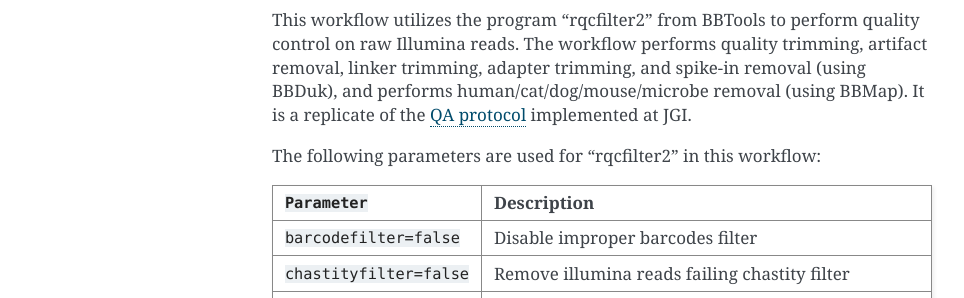
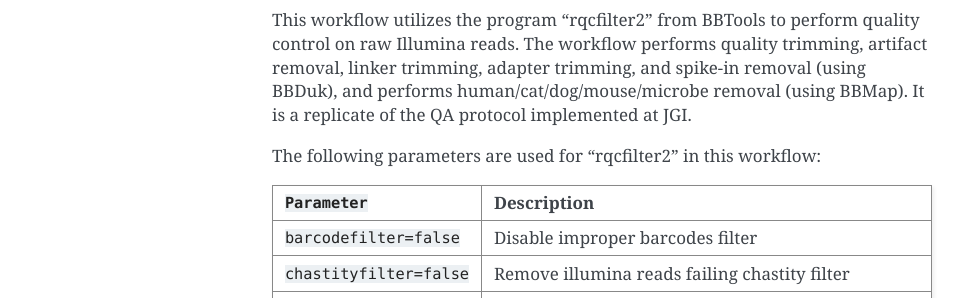
Before and after one commit to microbiomedata/metaT_ReadsQC, a Sphinx documentation site: the page built from docs/index.rst, in a window 1280 px wide and 900 px high, scrolled down 361 px. Shown: the part 252-550 px from the top of the window, without its empty margins (148-1112 px from the left). Built offline with Sphinx 7.4.7, drawn with Linux system fonts in a browser that asks for light colours; part of the change alters nothing that is shown.

```diff
--- a/docs/index.rst
+++ b/docs/index.rst
@@ -16,7 +16,7 @@ MetaT Reads QC Workflow (v0.0.7)
 Workflow Overview
 -----------------
 
-This workflow utilizes the program "rqcfilter2" from BBTools to perform quality control on raw Illumina reads. The workflow performs quality trimming, artifact removal, linker trimming, adapter trimming, and spike-in removal (using BBDuk), and performs human/cat/dog/mouse/microbe removal (using BBMap). It is a replicate of the `QA protocol <https://jgi.doe.gov/data-and-tools/software-tools/bbtools/bb-tools-user-guide/data-preprocessing/>`_ implemented at JGI.
+This workflow utilizes the program "rqcfilter2" from BBTools to perform quality control on raw Illumina reads. The workflow performs quality trimming, artifact removal, linker trimming, adapter trimming, and spike-in removal (using BBDuk), and performs human/cat/dog/mouse/microbe removal (using BBMap). It is a replicate of the QA protocol implemented at JGI.
 
 The following parameters are used for "rqcfilter2" in this workflow:
 
```
